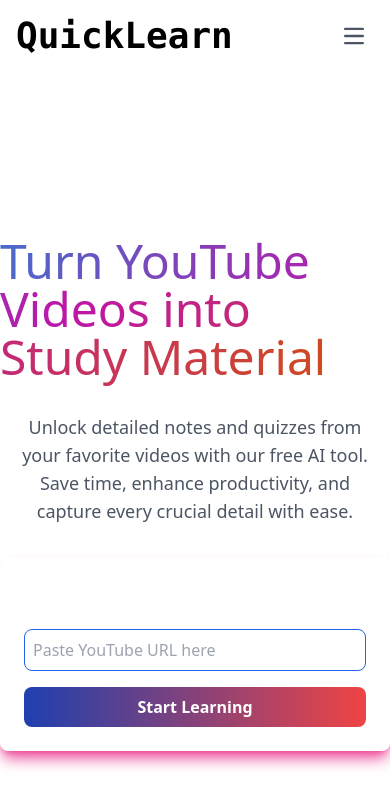
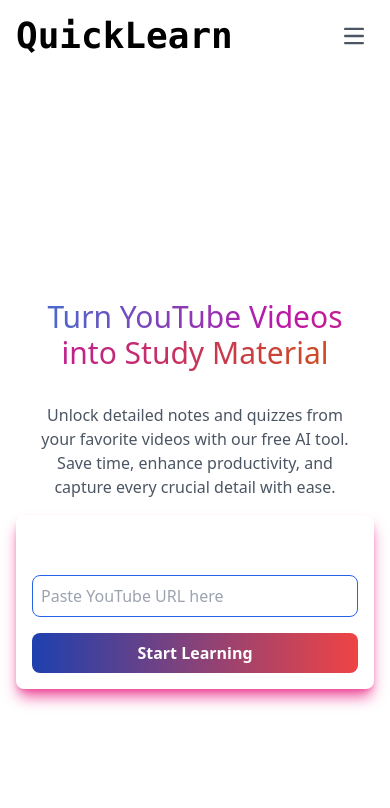
Before and after one commit to JeetuSuthar/QuickLearn, a React (Vite) app: page / in a window 390 px wide. Shown: the top 808 px of the page. Built offline with nearby package versions, Linux system fonts and the light colour scheme.

Commit message:
Mobile devices responsive

```diff
--- a/src/components/Home.jsx
+++ b/src/components/Home.jsx
@@ -2,18 +2,18 @@ import React from 'react';
 
 function Home() {
     return (
-        <div className="bg-white min-h-screen flex justify-center items-center flex-col ">
-            <div className="text-5xl text-gray-800">
+        <div className="bg-white min-h-screen flex flex-col justify-center items-center px-4 sm:px-6 lg:px-8">
+            <div className="text-3xl sm:text-4xl md:text-5xl text-gray-800 text-center mb-4">
                 <span className="rainbow-text">Turn YouTube Videos into Study Material</span>
             </div>
-            <p className='text-lg text-gray-600 text-center my-8 px-4 max-w-2xl'>
+            <p className='text-base sm:text-lg text-gray-600 text-center my-4 sm:my-6 md:my-8 px-4 max-w-full sm:max-w-2xl'>
                 Unlock detailed notes and quizzes from your favorite videos with our free AI tool. Save time, enhance productivity, and capture every crucial detail with ease.
             </p>
-            <div className="bg-white p-6 rounded-lg shadow-lg w-full max-w-md shadow-pink-500">
-                <h2 className="text-2xl font-semibold mb-4 text-white text-center">Get Started</h2>
+            <div className="bg-white p-4 sm:p-6 rounded-lg shadow-lg w-full max-w-md shadow-pink-500">
+                <h2 className="text-xl sm:text-2xl font-semibold mb-4 text-white text-center">Get Started</h2>
                 <input
                     type="text"
-                    className="border-blue-600 w-full p-2 border  rounded-lg mb-4  "
+                    className="border-blue-600 w-full p-2 border rounded-lg mb-4"
                     placeholder="Paste YouTube URL here"
                 />
                 <button className="w-full text-white py-2 rounded-lg font-semibold bg-gradient-to-r from-blue-800 to-red-500">
```
